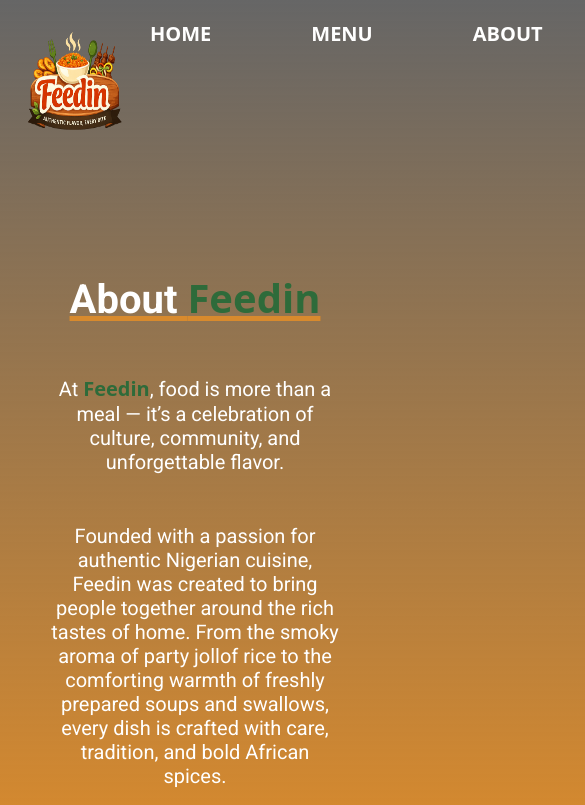
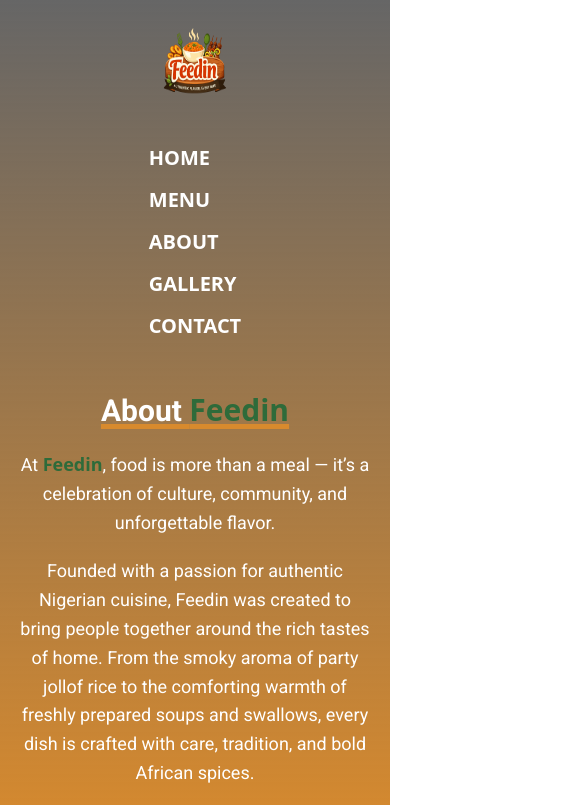
Before and after one commit to Vicky3655/Feedin.Net, a plain HTML site: page about.html in a window 390 px wide. Shown: the top 805 px of the page, 585 px wide, since content can reach past the window. Drawn offline with Linux system fonts and the light colour scheme; a web font is replaced by a local one.

Commit message:
Update about.css

```diff
--- a/about.css
+++ b/about.css
@@ -115,5 +115,58 @@
   margin-top: 40px;
   padding-top: 20px;
   border-top: 1px solid #A3470F;
-  font-size: 13px;
+  font-size: 13px;}
+
+/* Tablet and Small Laptops */
+@media (max-width: 1024px) {
+    nav {
+        height: auto;
+        flex-direction: column;
+        align-items: center;
+        padding-bottom: 20px;
+    }
+
+    .links {
+        margin-right: 0;
+        gap: 40px; /* Reduced from 100px */
+        margin-top: 20px;
+    }
+
+    p {
+        margin: 30px; /* Reducing the 50px side margins */
+    }
 }
+
+/* Mobile Devices (Phones) */
+@media (max-width: 768px) {
+    .logo img {
+        height: 100px;
+        width: 100px;
+    }
+
+    .links {
+        flex-direction: column;
+        gap: 15px;
+    }
+
+    h1 {
+        font-size: 30px; /* Scaled down from 40px */
+        margin-top: 30px;
+        padding: 0 10px;
+    }
+
+    p {
+        font-size: 18px; /* Slightly smaller for readability on small screens */
+        margin: 20px;
+        line-height: 1.6;
+    }
+
+    .footer {
+        margin-top: 80px; /* Reduced from 200px to remove excessive whitespace */
+    }
+
+    .footer-container {
+        grid-template-columns: 1fr;
+        text-align: center;
+    }
+}
```
